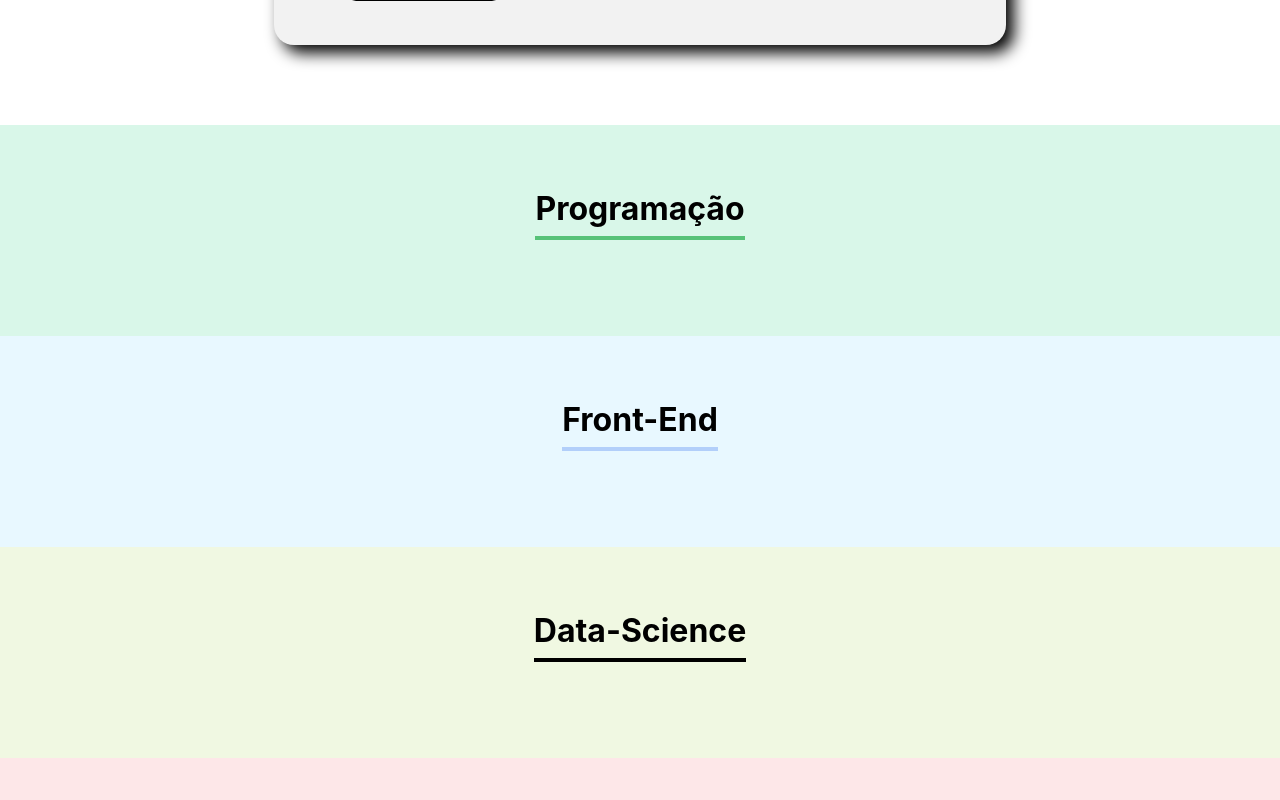
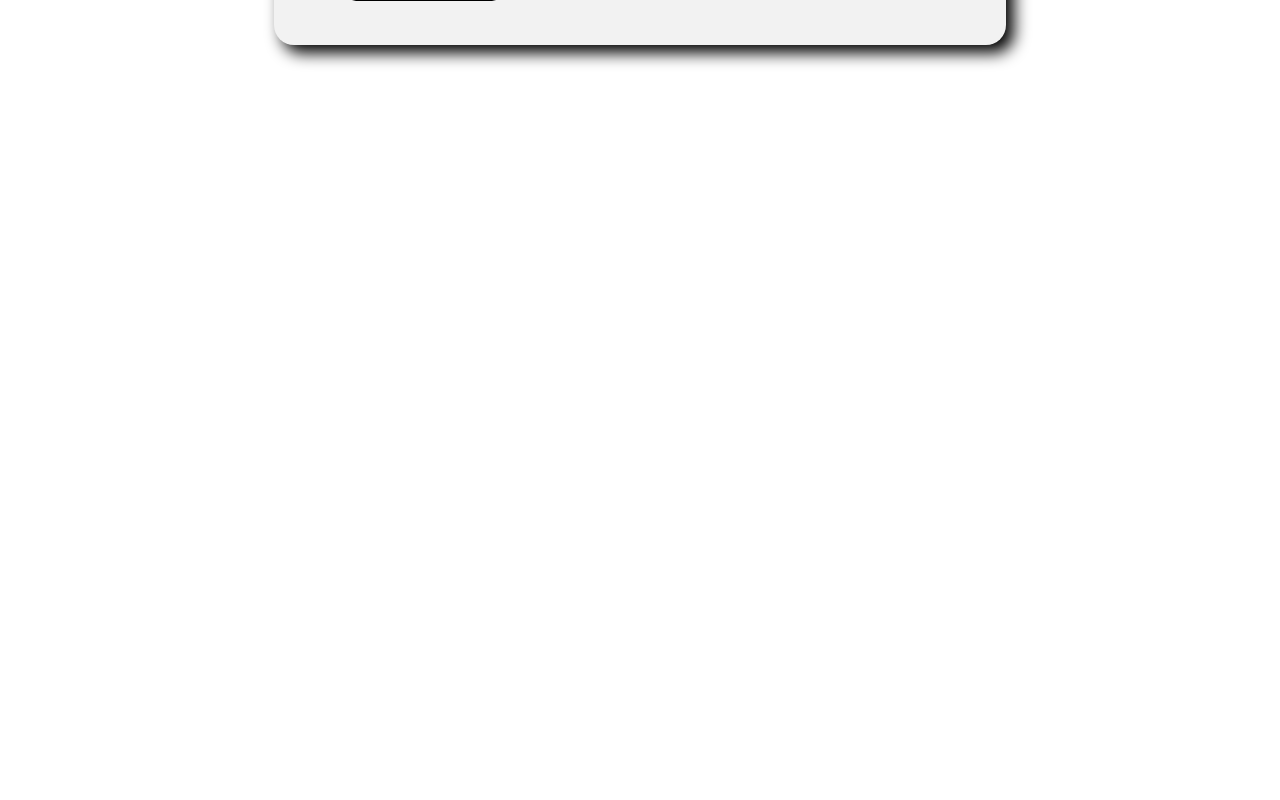
Before and after one commit to italoesilva/organo, a React (Create React App) app: page / in a window 1280 px wide. Shown: the part 1160-1960 px from the top of the page. After the commit the page ends 1285 px from the top, so only its background shows below. Built offline with nearby package versions, Linux system fonts and the light colour scheme.

Commit message:
escondendo times vazios

```diff
--- a/src/componentes/Formularios/index.js
+++ b/src/componentes/Formularios/index.js
@@ -23,6 +23,10 @@
                 imagem,
                 time
             })
+            setNome('')
+            setCargo('')
+            setImagem('')
+            setTime('')
         }
     return (
         <section className="formulario">
--- a/src/componentes/Time/index.js
+++ b/src/componentes/Time/index.js
@@ -5,12 +5,13 @@
     const css = {backgroundColor: props.corSecundaria}
     return(
 
-    <section className='Time' style={css}>
+    (props.colaboradores.length > 0) ? <section className='Time' style={css}>
     <h3 style={{borderColor: props.corPrimaria}}>{props.nome}</h3>
     <div className='colaboradores'>
     {props.colaboradores.map( colaborador => <Colaborador nome={colaborador.nome} cargo={colaborador.cargo} imagem={colaborador.imagem} />)}
     </div>
         </section>
+        : ''
     )
 }
 
```
